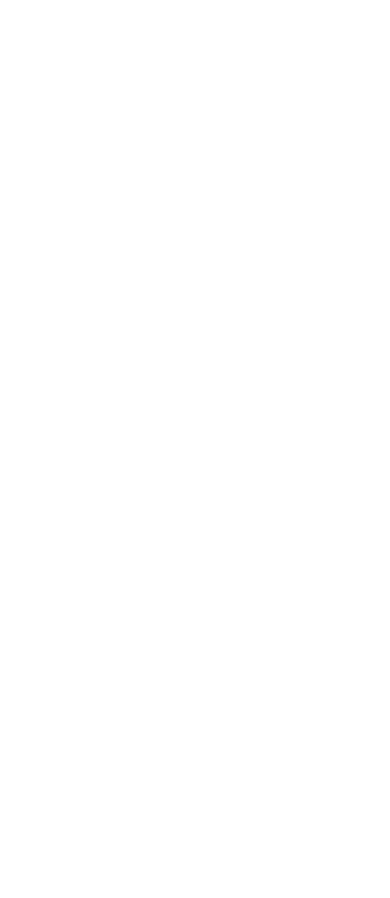
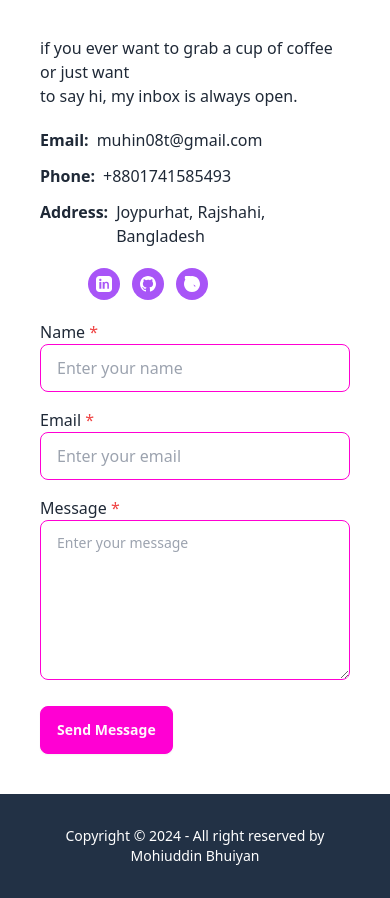
Before and after one commit to muhin08t/portfolio-myself, a React (Vite) app: page /about in a window 390 px wide. Shown: the part 7840-8738 px from the top of the page. Before the commit the page ends 7768 px from the top, so only its background shows below. Built offline with nearby package versions, Linux system fonts and the light colour scheme.

Commit message:
add contact section

```diff
--- a/package.json
+++ b/package.json
@@ -10,6 +10,7 @@
     "preview": "vite preview"
   },
   "dependencies": {
+    "@emailjs/browser": "^4.4.1",
     "react": "^18.3.1",
     "react-dom": "^18.3.1",
     "react-icons": "^5.4.0",
--- a/src/App.jsx
+++ b/src/App.jsx
@@ -11,6 +11,7 @@
 import Projects from './components/Projects';
 import ImprovedProjectCard from './components/ImprovedProjectCard';
 import ProfessionalExperience from './components/ProfessionalExperience';
+import Contact from './components/Contact';
 
 const App = () => {
     return (
@@ -22,6 +23,7 @@
             {/* <Projects></Projects> */}
             <ImprovedProjectCard></ImprovedProjectCard>
             <About></About>
+            <Contact></Contact>
             <Footer></Footer>
         </>
     );
--- /dev/null
+++ b/src/components/Contact.jsx
@@ -0,0 +1,225 @@
+import React from 'react';
+import { useState } from "react";
+import emailjs from "@emailjs/browser";
+
+const Contact = () => {
+
+  const [formData, setFormData] = useState({
+    name: "",
+    email: "",
+    message: ""
+  });
+
+  const [errors, setErrors] = useState({ name: "", email: "", message: "" });
+  const [success, setSuccess] = useState("");
+  const [error, setError] = useState("");
+
+  const validateEmail = (email) => {
+    return /^[\w-\.]+@([\w-]+\.)+[\w-]{2,4}$/.test(email);
+  };
+
+  // Handle input changes
+  const handleChange = (e) => {
+    const { name, value } = e.target;
+
+    setFormData({
+      ...formData,
+      [name]: value,
+    });
+
+    // Live validation while typing
+    if (name === "name") {
+      setErrors({ ...errors, name: value.trim() ? "" : "Name is required" });
+    }
+
+    if (name === "email") {
+      setErrors({ ...errors, email: validateEmail(value) ? "" : "Invalid email format" });
+    }
+
+    if (name === "message") {
+      setErrors({ ...errors, message: value.trim() ? "" : "Message is required" });
+    }
+  };
+
+  // Handle form submission
+  const handleSubmit = (e) => {
+    e.preventDefault();
+    let newErrors = {};
+
+    if (formData.name.trim() === "") {
+      newErrors.name = "Name is required";
+    }
+
+    if (!validateEmail(formData.email)) {
+      newErrors.email = "Please enter a valid email";
+    }
+
+    if (formData.message.trim() === "") {
+      newErrors.message = "Message is required";
+    }
+    setErrors(newErrors);
+
+    // Submit only if there are no errors
+    if (Object.keys(newErrors).length === 0) {
+      console.log("Form submitted:", formData);
+      emailjs
+      .send(
+        "service_22qxc6i", // Replace with your EmailJS Service ID
+        "template_avoyboc", // Replace with your EmailJS Template ID
+        formData,
+        "-_IRARlozc7MqguWf" // Replace with your EmailJS Public Key
+      )
+      .then(
+        (response) => {
+          console.log("Email sent successfully!", response.status, response.text);
+          setSuccess("Email sent successfully!");
+          setError("");
+          setFormData({ name: "", email: "", message: "" }); // Clear form
+        },
+        (error) => {
+          console.error("Failed to send email:", error);
+          setError("Failed to send email. Try again later.");
+        }
+      );
+    }
+  };
+
+    return (
+      <div id="contact" className="mx-10 scroll-mt-20 mb-10">
+        <div className="text-center pt-14 mb-20">
+          <h1 className="text-3xl italic font-semibold text-blue-600">
+            Let's Connect
+          </h1>
+        </div>
+        <div className="flex flex-col md:flex-row">
+          <div className="w-full md:w-1/2 flex flex-col mt-10">
+            <p>
+              if you ever want to grab a cup of coffee  or just want <br></br> to say hi,
+              my inbox is always open.
+            </p>
+            <div className="flex mt-5">
+              <h1 className="font-semibold">Email: </h1>
+              <p className="ml-2">muhin08t@gmail.com</p>
+            </div>
+            <div className="flex mt-3">
+              <h1 className="font-semibold">Phone: </h1>
+              <p className="ml-2">+8801741585493</p>
+            </div>
+            <div className="flex mt-3">
+              <h1 className="font-semibold">Address: </h1>
+              <p className="ml-2">Joypurhat, Rajshahi, Bangladesh</p>
+            </div>
+
+            <div className="flex mt-5">
+
+              <div className="flex items-center ml-12">
+              <a
+                href="https://www.linkedin.com/in/mohiuddin-bhuiyan-a0167090"
+                target="_blank"
+                rel="noopener noreferrer"
+                className="flex items-center justify-center w-8 h-8 bg-purple-500 hover:bg-purple-600 text-white rounded-full"
+                aria-label="LinkedIn"
+              >
+                <svg
+                  xmlns="http://www.w3.org/2000/svg"
+                  className="w-4 h-4"
+                  fill="currentColor"
+                  viewBox="0 0 24 24"
+                >
+                  <path d="M19 0h-14c-2.761 0-5 2.239-5 5v14c0 2.761 2.239 5 5 5h14c2.761 0 5-2.239 5-5v-14c0-2.761-2.239-5-5-5zm-11 19h-3v-10h3v10zm-1.5-11.268c-.966 0-1.75-.784-1.75-1.75s.784-1.75 1.75-1.75 1.75.784 1.75 1.75-.784 1.75-1.75 1.75zm13.5 11.268h-3v-5.571c0-1.333-.026-3.048-1.855-3.048-1.858 0-2.145 1.45-2.145 2.948v5.671h-3v-10h2.879v1.367h.041c.401-.76 1.379-1.563 2.841-1.563 3.039 0 3.6 2.002 3.6 4.604v5.592z" />
+                </svg>
+              </a>
+
+              <a
+                href="https://github.com/muhin08t"
+                target="_blank"
+                rel="noopener noreferrer"
+                className="flex items-center justify-center w-8 h-8  bg-purple-500 hover:bg-purple-600 text-white rounded-full ml-3"
+                aria-label="GitHub"
+              >
+                <svg
+                  xmlns="http://www.w3.org/2000/svg"
+                  className="w-4 h-4"
+                  fill="currentColor"
+                  viewBox="0 0 24 24"
+                >
+                  <path d="M12 0C5.37 0 0 5.37 0 12c0 5.3 3.438 9.8 8.207 11.385.6.112.793-.258.793-.577 0-.285-.01-1.04-.015-2.04-3.338.728-4.042-1.61-4.042-1.61-.546-1.386-1.333-1.755-1.333-1.755-1.09-.745.082-.73.082-.73 1.204.084 1.837 1.236 1.837 1.236 1.07 1.833 2.81 1.303 3.492.996.108-.775.42-1.303.763-1.604-2.665-.304-5.466-1.334-5.466-5.932 0-1.31.468-2.382 1.235-3.22-.124-.303-.535-1.524.117-3.176 0 0 1.008-.323 3.3 1.23a11.47 11.47 0 013.003-.403c1.02.005 2.047.138 3.003.403 2.292-1.553 3.3-1.23 3.3-1.23.653 1.653.242 2.873.118 3.176.77.838 1.235 1.91 1.235 3.22 0 4.61-2.804 5.625-5.475 5.922.432.372.816 1.102.816 2.222 0 1.606-.015 2.898-.015 3.293 0 .32.192.694.8.576C20.565 21.8 24 17.3 24 12c0-6.63-5.37-12-12-12z" />
+                </svg>
+              </a>
+
+              <a
+                href="https://leetcode.com/u/muhin_cse/"
+                target="_blank"
+                rel="noopener noreferrer"
+                className="flex items-center justify-center w-8 h-8 bg-purple-500 hover:bg-purple-600 text-white rounded-full ml-3"
+                aria-label="LeetCode"
+              >
+                <svg
+                  xmlns="http://www.w3.org/2000/svg"
+                  className="w-4 h-4"
+                  fill="currentColor"
+                  viewBox="0 0 24 24"
+                >
+                  <path d="M12 0c6.627 0 12 5.373 12 12s-5.373 12-12 12-12-5.373-12-12 5.373-12 12-12zm4.536 16.364c.153-.335.364-.772.707-1.229-.89-.97-1.487-1.79-2.37-2.056-1.564-.417-2.701.424-2.701.424-.142-.062-.274-.138-.396-.237-1.034-.991-1.526-2.44-1.526-2.44 0-.664.066-1.42.517-1.989-.17-.411-.347-.878-.614-1.267-2.438.825-4.44 1.16-6.108.258-1.669-.903-2.44-2.99-2.44-2.99-.13-.268-.342-.552-.64-.83.288-.128.511-.308.64-.56-.442-.61-.662-1.291-.46-1.976.412-1.248 1.25-1.888 2.606-2.046.686-.066 1.501.164 2.474.716 1.191-.268 2.608-.218 4.187.355 1.67 0 3.003 1.358 3.003 2.967 0 .14-.012.276-.03.415.707.414 1.374.94 1.928 1.487-1.62 1.087-3.406 1.345-4.636 3.207z" />
+                </svg>
+              </a>
+            </div>
+            </div>
+
+          </div>
+          <div className="w-full md:w-1/2 flex flex-col mt-5 mx-0  md:mt-0 md:mx-10">
+          <form onSubmit={handleSubmit}>
+      {/* Name Field */}
+      <label className="block font-medium">
+        Name <span className="text-red-500">*</span>
+      </label>
+      <input
+        type="text"
+        name="name"
+        placeholder="Enter your name"
+        className="input input-bordered input-secondary w-full"
+        value={formData.name}
+        onChange={handleChange}
+      />
+      {errors.name && <p className="text-red-500 text-sm mt-1">{errors.name}</p>}
+
+      {/* Email Field */}
+      <label className="block font-medium mt-4">
+        Email <span className="text-red-500">*</span>
+      </label>
+      <input
+        type="email"
+        name="email"
+        placeholder="Enter your email"
+        className="input input-bordered input-secondary w-full"
+        value={formData.email}
+        onChange={handleChange}
+      />
+      {errors.email && <p className="text-red-500 text-sm mt-1">{errors.email}</p>}
+
+      {/* Message Field */}
+      <label className="block font-medium mt-4">
+        Message <span className="text-red-500">*</span>
+      </label>
+      <textarea
+        name="message"
+        className="textarea textarea-secondary w-full h-40"
+        placeholder="Enter your message"
+        value={formData.message}
+        onChange={handleChange}
+      />
+      {errors.message && <p className="text-red-500 text-sm mt-1">{errors.message}</p>}
+
+      <button type="submit" className="mt-5 btn btn-secondary">
+        Send Message
+      </button>
+      {success && <p style={{ color: "green" }}>{success}</p>}
+      {error && <p style={{ color: "red" }}>{error}</p>}
+    </form>
+          </div>
+        </div>
+      </div>
+    );
+};
+
+export default Contact;
--- a/src/components/NavBar.jsx
+++ b/src/components/NavBar.jsx
@@ -29,6 +29,7 @@
         <li className='text-black text-lg'><Link smooth to="#experience">Experience</Link></li>
         <li className='text-black text-lg'><Link smooth to="#projects">Projects</Link></li>
         <li className='text-black text-lg'><Link smooth to="#about">About Me</Link></li>
+        <li className='text-black text-lg'><Link smooth to="#contact">Contact</Link></li>
       </ul>
     </div>
   </div>
@@ -39,6 +40,7 @@
         <li className='text-black text-lg'><Link smooth to="#experience">Experience</Link></li>
         <li className='text-black text-lg'><Link smooth to="#projects">Projects</Link></li>
         <li className='text-black text-lg'><Link smooth to="#about">About Me</Link></li>
+        <li className='text-black text-lg'><Link smooth to="#contact">Contact</Link></li>
     </ul>
   </div>
   <div class="navbar-end"></div>
--- a/src/pages/About.jsx
+++ b/src/pages/About.jsx
@@ -2,7 +2,7 @@
 
 const About = () => {
     return (
-      <div id="about" className="mx-10 scroll-mt-20 mb-10 min-h-2/3">
+      <div id="about" className="mx-10 scroll-mt-20 mb-10">
           <div className="text-center pt-14 mb-20">
           <h1 className="text-3xl italic font-semibold text-blue-600">About Me</h1>
         </div>
```
Also changed, not shown: 1 other file (tests, documents, lock files or other folders).
